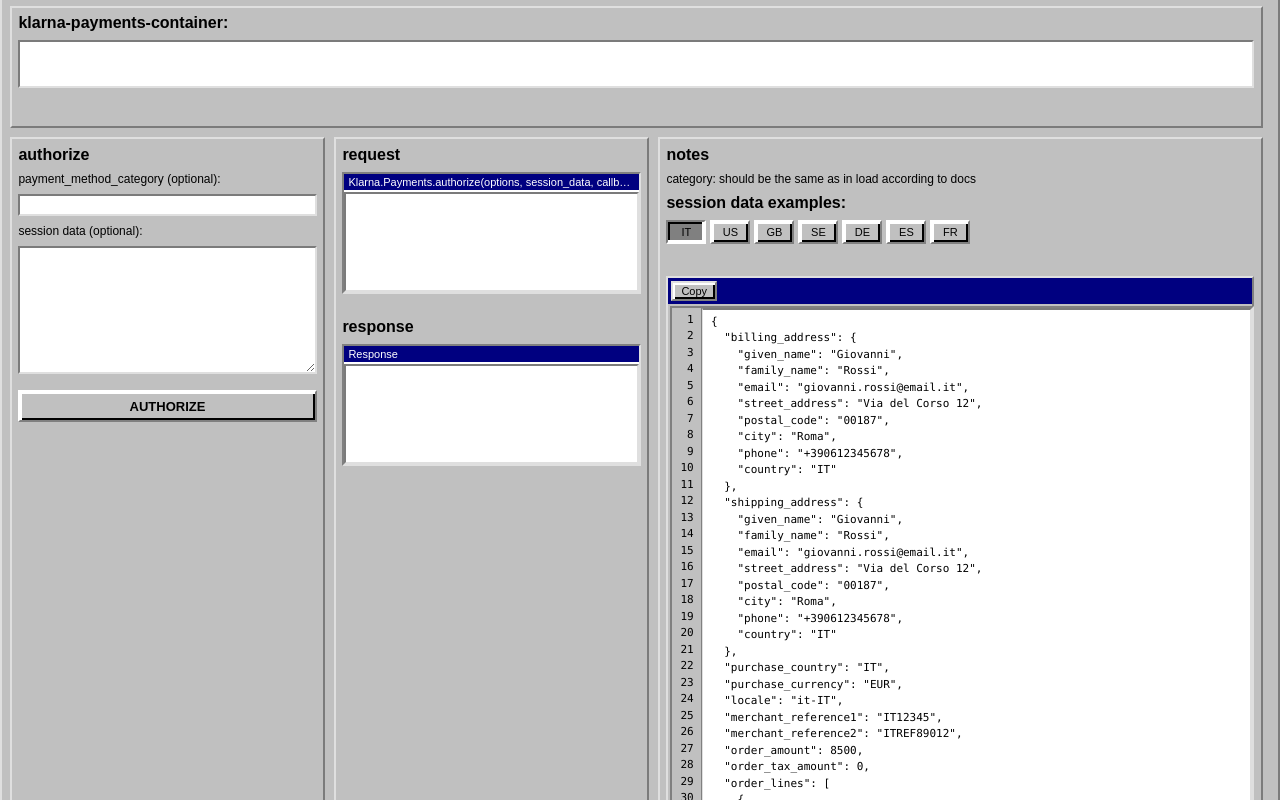
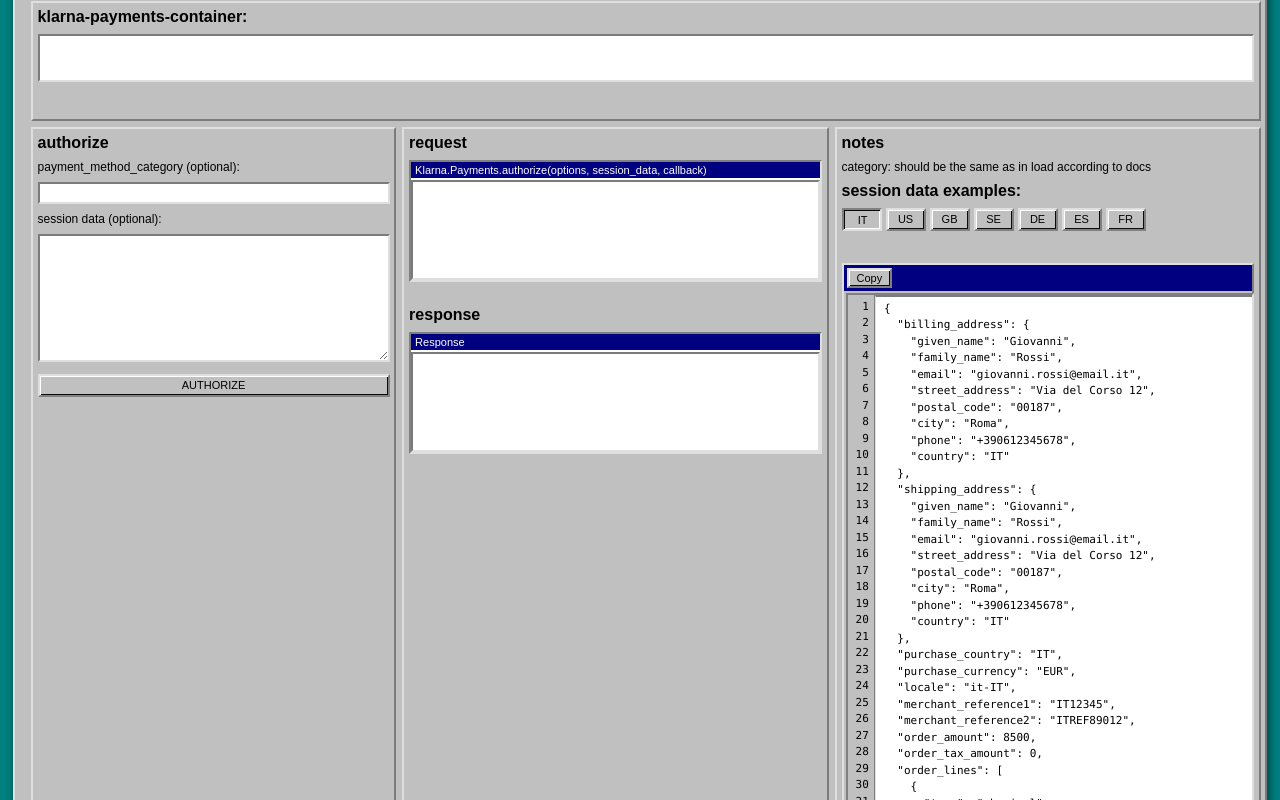
Before and after one commit to michelangeloklarna/Klarna-Payments-Preview-Tool, a plain HTML site: page index.html in a window 1280 px wide. Shown: the part 760-1560 px from the top of the page. Drawn offline with Linux system fonts and the light colour scheme.

Commit message:
nenamed main to index

```diff
--- a/assets/css/styles.css
+++ b/assets/css/styles.css
@@ -1,4 +1,3 @@
-
 /* Move all CSS content here from <style> tag */
 html {
   box-sizing: border-box;
@@ -17,8 +16,10 @@ body {
 
 /* Main container with Windows 95 window styling */
 .page-wrapper {
-  max-width: 95rem;
+  max-width: 98%;
   margin: 1em auto;
+  width: 100%;
+  overflow-x: hidden;
   padding: 0;
   background-color: #c0c0c0;
   border: 2px solid;
@@ -150,9 +151,10 @@ h1 {
 /* Grid layout for the three-column structure */
 .container {
   display: grid;
-  grid-template-columns: 25% 25% 48%;
-  grid-template-rows: auto;
-  gap: 0.75em;
+  grid-template-columns: 30% 35% 35%;
+  gap: 0.5em;
+  padding: 0.5rem;
+  max-width: 100%;
 }
 
 /* Individual panel styling */
@@ -161,7 +163,8 @@ h1 {
   flex-direction: column;
   align-items: stretch;
   gap: 0.5rem;
-  padding: 0.4rem;
+  padding: 0.3rem;
+  min-width: 0;
   background-color: #c0c0c0;
   border: 2px solid;
   border-top-color: #dfdfdf;
@@ -188,6 +191,9 @@ pre {
   border-right-color: #dfdfdf;
   border-bottom-color: #dfdfdf;
   padding: 0.5rem;
+  overflow-x: auto;
+  max-width: 100%;
+  font-size: 11px;
 }
 
 /* Highlight effect for updated results */
@@ -217,34 +223,29 @@ input {
 /* Windows 95 style buttons - updated for bigger CTAs */
 button {
   background-color: #c0c0c0;
-  border-width: 2px;
-  border-style: solid;
-  border-color: #ffffff #808080 #808080 #ffffff;
+  border: 2px solid;
+  border-color: #dfdfdf #808080 #808080 #dfdfdf;
   padding: 0 16px;
   font-family: "Microsoft Sans Serif", "MS Sans Serif", "Pixelated MS Sans Serif", sans-serif;
-  font-size: 13px;
-  font-weight: bold;
+  font-size: 11px;
   cursor: pointer;
   position: relative;
-  min-width: 100px;
-  height: 32px;
+  min-width: 70px;
+  height: 23px;
   display: inline-flex;
   align-items: center;
   justify-content: center;
-  margin: 8px 0;
-  /* Classic Windows 95 button effect */
-  box-shadow: inset 1px 1px 0px 1px #ffffff,
-              inset -1px -1px 0px 1px #000000;
+  margin: 4px 0;
+  box-shadow: inset 1px 1px #ffffff,
+              inset -1px -1px #0a0a0a;
   text-transform: uppercase;
 }
 
-/* Button press effect - more authentic Windows 95 */
 button:active {
-  border-color: #808080 #ffffff #ffffff #808080;
-  padding: 1px 15px 0 17px;
-  /* Invert the shadow effect when pressed */
-  box-shadow: inset -1px -1px 0px 1px #ffffff,
-              inset 1px 1px 0px 1px #000000;
+  border-color: #808080 #dfdfdf #dfdfdf #808080;
+  box-shadow: inset 1px 1px #0a0a0a,
+              inset -1px -1px #ffffff;
+  padding: 2px 0 0 2px;
 }
 
 /* Button focus/hover effect */
@@ -295,30 +296,30 @@ button:focus {
 
 .example-button {
   background-color: #c0c0c0;
-  border-width: 2px;
-  border-style: solid;
-  border-color: #ffffff #808080 #808080 #ffffff;
+  border: 2px solid;
+  border-color: #dfdfdf #808080 #808080 #dfdfdf;
   padding: 0 8px;
   font-family: "Microsoft Sans Serif", "MS Sans Serif", "Pixelated MS Sans Serif", sans-serif;
   font-size: 11px;
   cursor: pointer;
-  height: 24px;
-  min-width: 40px; /* Reduce minimum width */
+  height: 23px;
+  min-width: 40px;
   display: inline-flex;
   align-items: center;
   justify-content: center;
-  box-shadow: inset 1px 1px 0px 1px #ffffff,
-              inset -1px -1px 0px 1px #000000;
-  margin: 0; /* Remove margin */
-  text-transform: none; /* Remove uppercase */
-  font-weight: normal; /* Remove bold */
+  box-shadow: inset 1px 1px #ffffff,
+              inset -1px -1px #0a0a0a;
+  margin: 0;
+  text-transform: none;
+  font-weight: normal;
 }
 
 .example-button.active {
-  background-color: #808080;
-  border-color: #808080 #ffffff #ffffff #808080;
-  box-shadow: inset -1px -1px 0px 1px #ffffff,
-              inset 1px 1px 0px 1px #000000;
+  background-color: #c0c0c0;
+  border-color: #808080 #dfdfdf #dfdfdf #808080;
+  box-shadow: inset 1px 1px #0a0a0a,
+              inset -1px -1px #ffffff;
+  padding: 2px 0 0 2px;
 }
 
 /* Make the example pre smaller */
@@ -413,6 +414,29 @@ button:focus {
   .example-button {
     width: 100%;
   }
+
+  /* Adjust code container for mobile */
+  .code-container {
+    margin: 0.5rem 0;
+  }
+
+  .line-numbers {
+    padding: 4px;
+    font-size: 10px;
+  }
+
+  /* Make responses more readable on mobile */
+  .request-content {
+    font-size: 12px;
+    padding: 0.5rem;
+  }
+}
+
+/* Ensure proper display on landscape */
+@media screen and (max-height: 480px) and (orientation: landscape) {
+  .container {
+    grid-template-columns: repeat(2, 1fr);
+  }
 }
 
 /* Update the code container styles */
@@ -458,6 +482,8 @@ button:focus {
   background: #ffffff;
   width: 100%;
   overflow: visible;
+  max-width: 100%;
+  overflow-x: auto;
 }
 
 .line-numbers {
@@ -504,6 +530,8 @@ button:focus {
   border-color: #808080 #dfdfdf #dfdfdf #808080;
   background: #ffffff;
   margin-bottom: 1rem;
+  max-width: 100%;
+  overflow-x: auto;
 }
 
 .request-content {
@@ -529,3 +557,10 @@ button:focus {
   overflow: hidden;
   text-overflow: ellipsis;
 }
+
+/* Update the INIT button specifically */
+#init {
+  width: 100%;
+  text-align: center;
+  text-transform: uppercase;
+}
```
